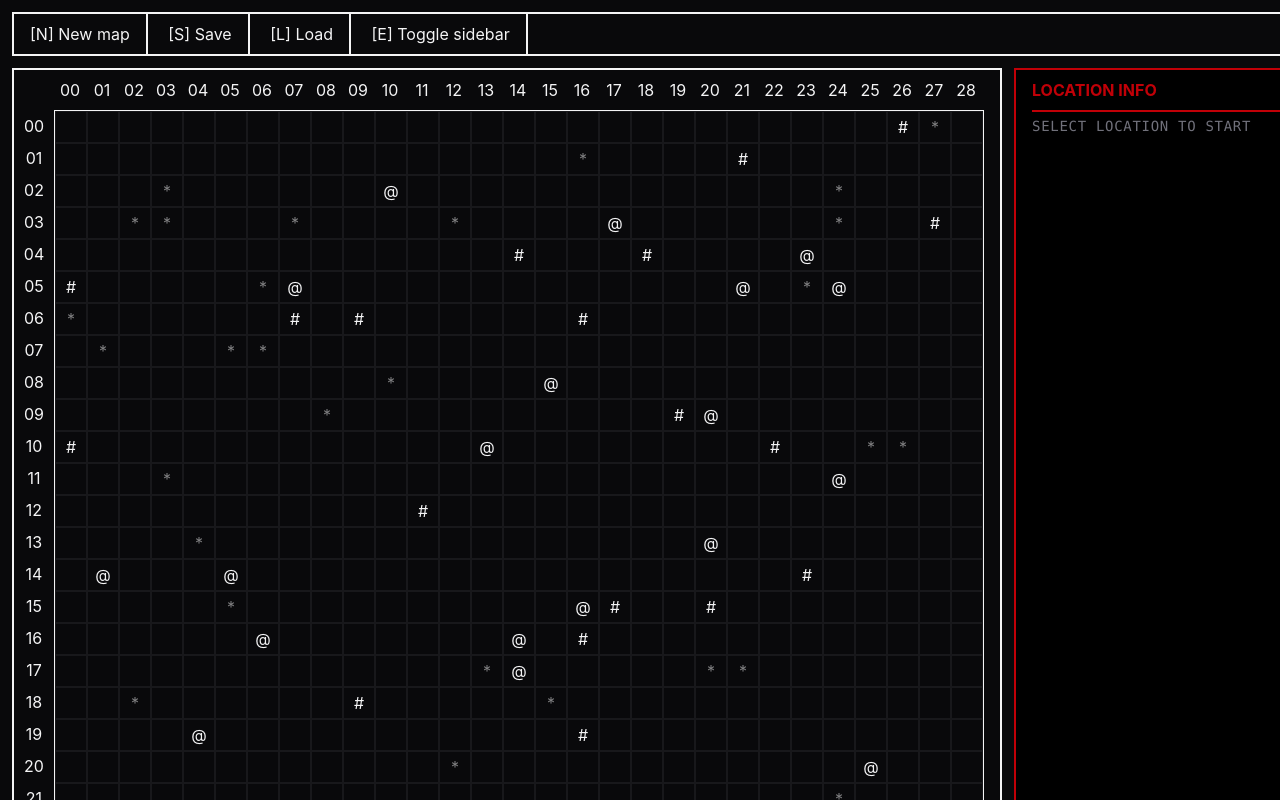
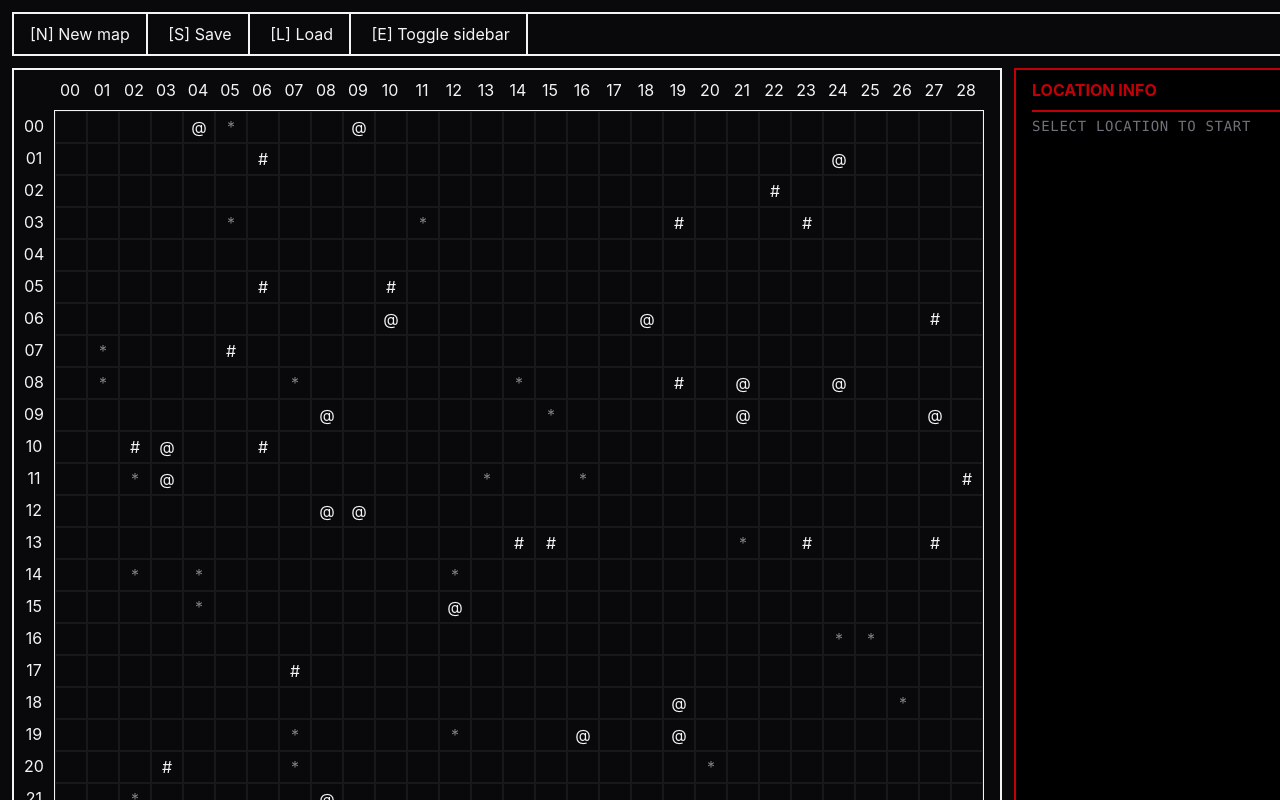
Before and after one commit to Luhmeiy/scifi, a SvelteKit app: page / in a window 1280 px wide. Shown: the top 800 px of the page. Built offline with nearby package versions, Linux system fonts and the light colour scheme.

Commit message:
feat(map): add ability to regenerate map

```diff
--- a/src/components/map.svelte
+++ b/src/components/map.svelte
@@ -18,7 +18,7 @@
 	);
 </script>
 
-<div class="flex border-2">
+<div class="flex flex-1 border-2">
 	<div class="flex flex-col">
 		<div class="h-10 w-10"></div>
 
--- a/src/components/navbar.svelte
+++ b/src/components/navbar.svelte
@@ -1,8 +1,9 @@
 <script lang="ts">
+	import { regenerateGalaxy } from '#lib/galaxy.ts';
 	import { sidebarOpen } from '#lib/sidebar.ts';
 	import NavbarButton from './navbarButton.svelte';
 
-	const newMap = () => console.log('New map');
+	const newMap = () => regenerateGalaxy();
 	const save = () => console.log('Save');
 	const load = () => console.log('Load');
 	const toggleSidebar = () => sidebarOpen.update((v) => !v);
--- /dev/null
+++ b/src/lib/galaxy.ts
@@ -0,0 +1,5 @@
+import { writable } from 'svelte/store';
+import { generateGalaxy } from './generate';
+
+export const galaxy = writable(generateGalaxy());
+export const regenerateGalaxy = () => galaxy.set(generateGalaxy());
--- a/src/routes/+page.svelte
+++ b/src/routes/+page.svelte
@@ -1,11 +1,10 @@
 <script lang="ts">
-	import { generateGalaxy } from '#lib/generate.ts';
+	import { galaxy } from '#lib/galaxy.ts';
 	import { sidebarOpen } from '#lib/sidebar.ts';
 	import Info from '../components/info.svelte';
 	import Map from '../components/map.svelte';
 
-	const { map, locations } = generateGalaxy();
-
+	const { map, locations } = $derived($galaxy);
 	let openId = $state<string | undefined>(undefined);
 </script>
 
```
